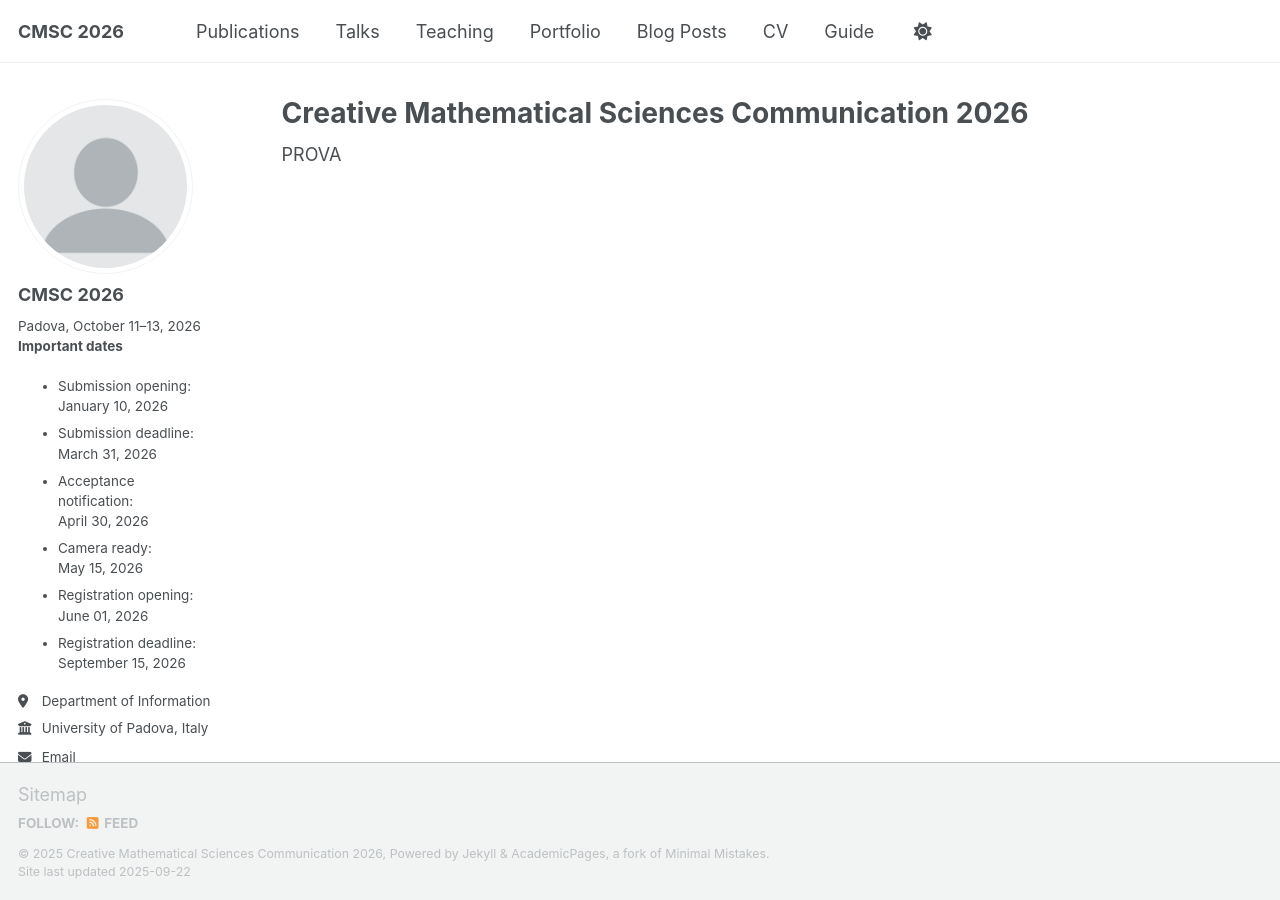
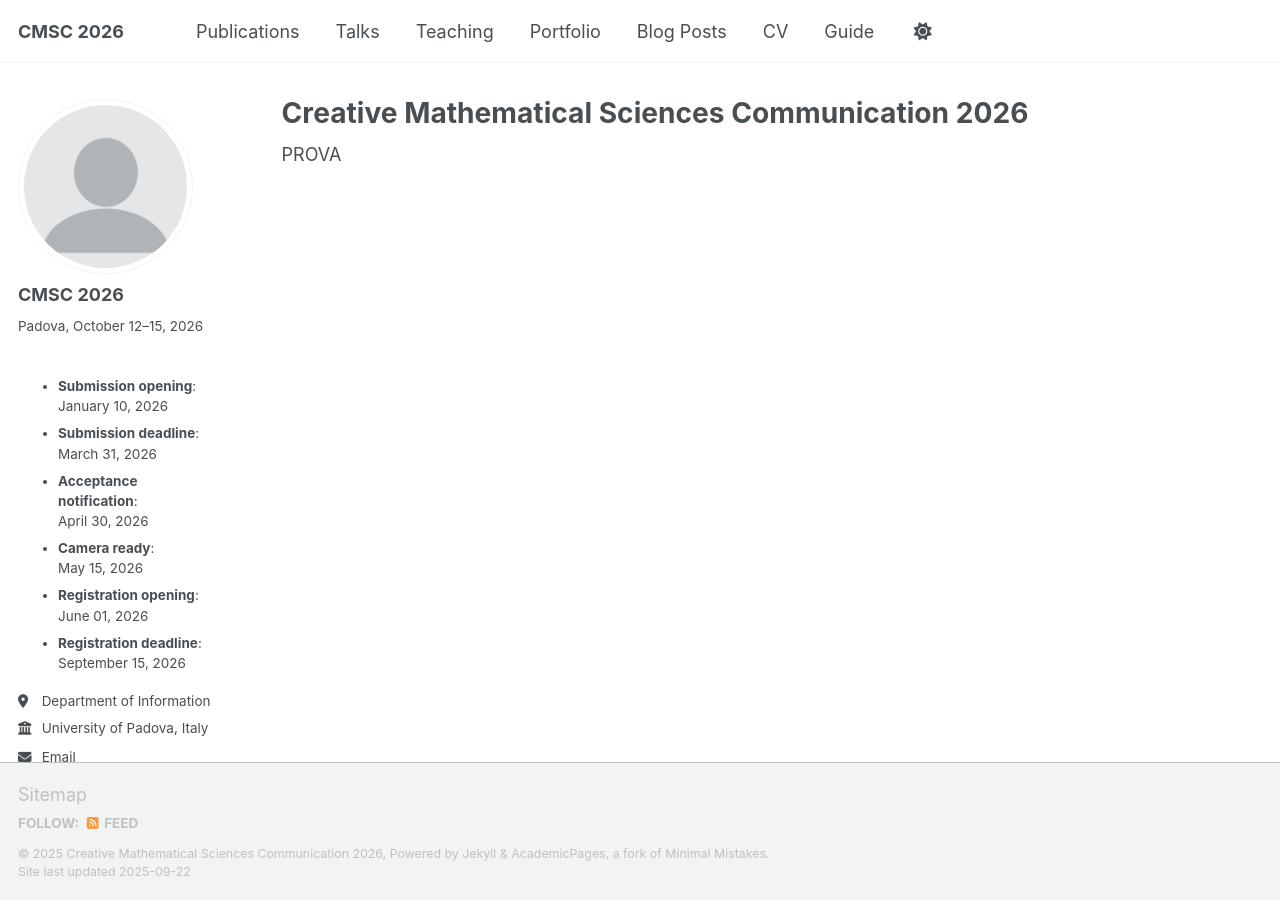
Before and after one commit to CMSC2026/cmsc2026.github.io, a Jekyll site: the page built from _pages/about.md, in a window 1280 px wide. Built offline with Jekyll 4.4.1, drawn with Linux system fonts in a browser that asks for light colours; a script that is not in the unit is left out.

Commit message:
updated important dates

```diff
--- a/_config.yml
+++ b/_config.yml
@@ -27,15 +27,14 @@ author:
   name             : "CMSC 2026"
   pronouns         : # example: "she/her"
   bio              :
-    Padova, October 11–13, 2026 <br/>
-    <b>Important dates</b>
+    Padova, October 12–15, 2026 <br/><br/>
     <ul>
-      <li> Submission opening:<br/> January 10, 2026</li>
-      <li> Submission deadline:<br/> March 31, 2026</li>
-      <li> Acceptance notification:<br/>April 30, 2026</li>
-      <li> Camera ready:<br/>May 15, 2026</li>
-      <li> Registration opening:<br/>June 01, 2026</li>
-      <li> Registration deadline:<br/>September 15, 2026</li>
+      <li> <b>Submission opening</b>:<br/> January 10, 2026</li>
+      <li> <b>Submission deadline</b>:<br/> March 31, 2026</li>
+      <li> <b>Acceptance notification</b>:<br/>April 30, 2026</li>
+      <li> <b>Camera ready</b>:<br/>May 15, 2026</li>
+      <li> <b>Registration opening</b>:<br/>June 01, 2026</li>
+      <li> <b>Registration deadline</b>:<br/>September 15, 2026</li>
     </ul>
 
   location         : "Department of Information Engineering"
```
